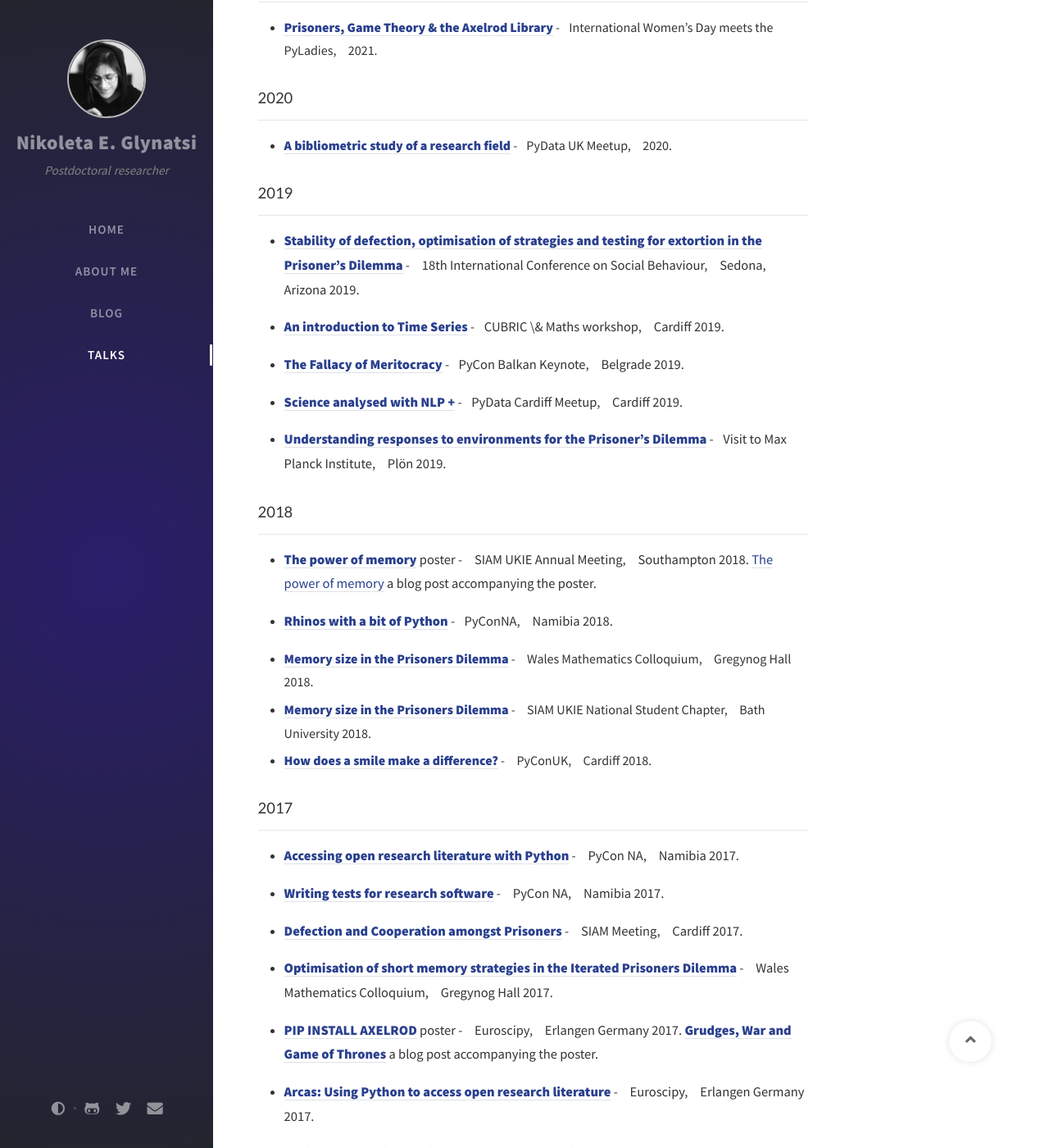
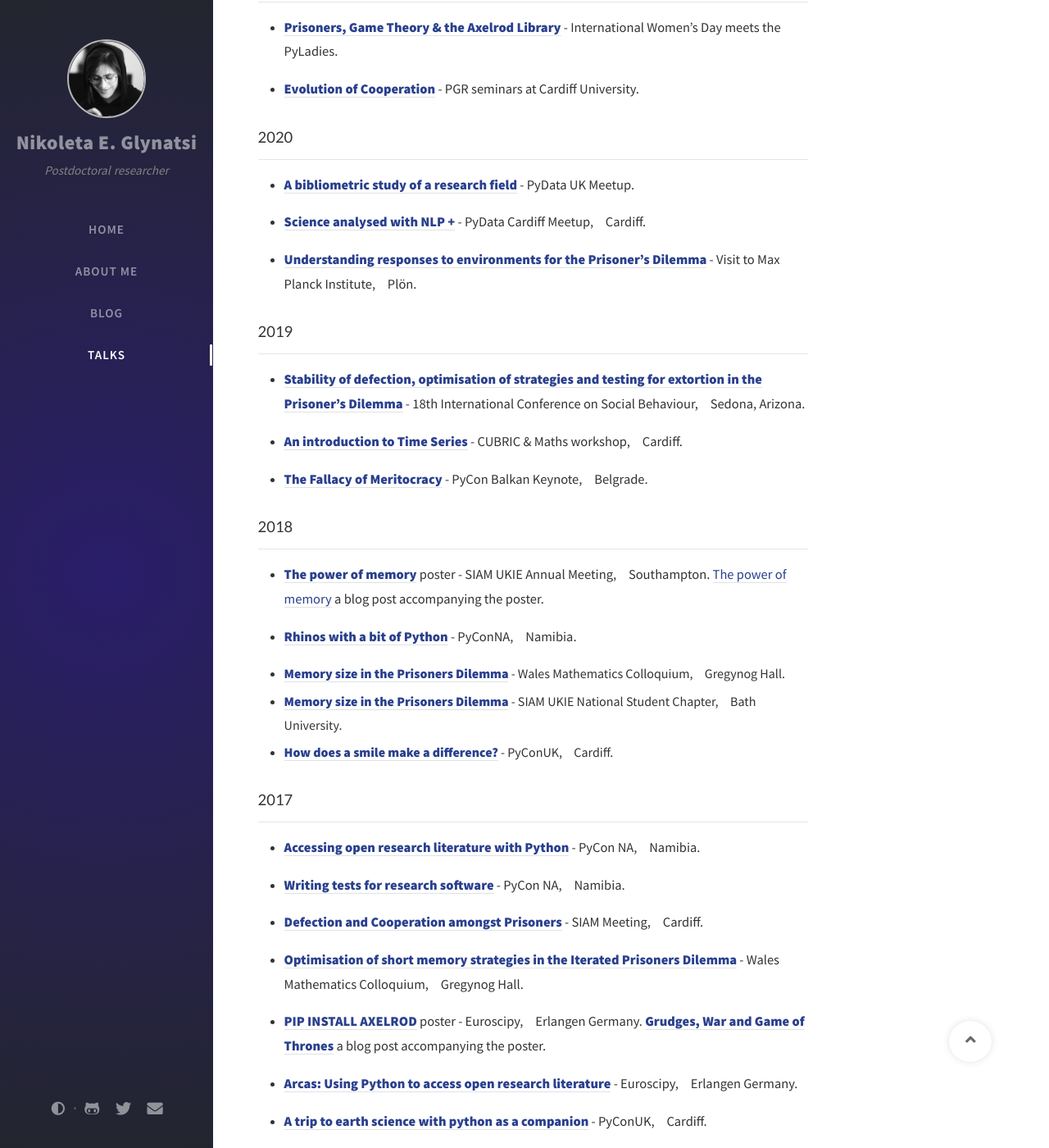
Before and after one commit to Nikoleta-v3/Nikoleta-v3.github.io, a Jekyll site: the page built from _tabs/talks.md, in a window 1280 px wide and 1400 px high, scrolled down 215 px. Shown: the whole window at 82% size. Built offline with Jekyll 4.4.1, drawn with Linux system fonts in a browser that asks for light colours; nearby versions of some CDN libraries; comment, search, counter and statistics services are not loaded; some of the changed text lies outside the part shown.

Commit message:
update and clean talks tab

```diff
--- a/_tabs/talks.md
+++ b/_tabs/talks.md
@@ -6,82 +6,86 @@ order: 4
 
 <h4>2021</h4>
 <hr>
-+ [**Prisoners, Game Theory & the Axelrod Library**]({{ site.pdfs }}/talks/2021-03-08-PyLadies/main.pdf) -&ensp;
-International Women's Day meets the PyLadies, &ensp; 2021.
+
++ [**Prisoners, Game Theory & the Axelrod Library**]({{ site.pdfs }}/talks/2021-03-08-PyLadies/main.pdf) -
+International Women's Day meets the PyLadies.
+
++ [**Evolution of Cooperation**]({{ site.pdfs }}/talks/2021-03-03-Cardiff-University/main.pdf) -
+PGR seminars at Cardiff University.
 
 <h4>2020</h4>
 <hr>
-+ [**A bibliometric study of a research field**]({{ site.pdfs }}/talks//2020-06-24-PyDataUK/main.pdf) -&ensp; PyData UK Meetup, &ensp; 2020.
+
++ [**A bibliometric study of a research field**]({{ site.pdfs }}/talks//2020-06-24-PyDataUK/main.pdf) - PyData UK Meetup.
+
++ [**Science analysed with NLP +**]({{ site.pdfs }}/talks//2020-02-11-PyDataCardiff/main.pdf) - PyData Cardiff Meetup, &ensp; Cardiff.
+
++ [**Understanding responses to environments for the Prisoner's Dilemma**]({{ site.pdfs }}/talks//2020-02-26-Max-Planck/main.pdf) - Visit to Max Planck Institute, &ensp; Plön.
 
 <h4>2019</h4>
 <hr>
 
-+ [**Stability of defection, optimisation of strategies and testing for extortion in the Prisoner's Dilemma**]({{ site.pdfs }}/talks//2019-06-03- International-Conference-On-Social-Dilemmas/main.pdf) - &ensp; 18th International Conference on Social Behaviour, &ensp; Sedona, Arizona 2019.
++ [**Stability of defection, optimisation of strategies and testing for extortion in the Prisoner's Dilemma**]({{ site.pdfs }}/talks//2019-06-03- International-Conference-On-Social-Dilemmas/main.pdf) - 18th International Conference on Social Behaviour, &ensp; Sedona, Arizona.
 
-+ [**An introduction to Time Series**]({{ site.pdfs }}/talks//2019-06-24-Introduction-Time-Series/main.pdf) -&ensp;  CUBRIC \& Maths workshop, &ensp; Cardiff 2019.
++ [**An introduction to Time Series**]({{ site.pdfs }}/talks//2019-06-24-Introduction-Time-Series/main.pdf) -  CUBRIC & Maths workshop, &ensp; Cardiff.
 
-+ [**The Fallacy of Meritocracy**]({{ site.pdfs }}/talks//2019-10-05-PyConBalkan/main.pdf) -&ensp; PyCon Balkan Keynote, &ensp; Belgrade 2019.
-
-+ [**Science analysed with NLP +**]({{ site.pdfs }}/talks//2020-02-11-PyDataCardiff/main.pdf) -&ensp; PyData Cardiff Meetup, &ensp; Cardiff 2019.
-
-+ [**Understanding responses to environments for the Prisoner's Dilemma**]({{ site.pdfs }}/talks//2020-02-26-Max-Planck/main.pdf) -&ensp; Visit to Max Planck Institute, &ensp; Plön 2019.
-
++ [**The Fallacy of Meritocracy**]({{ site.pdfs }}/talks//2019-10-05-PyConBalkan/main.pdf) - PyCon Balkan Keynote, &ensp; Belgrade.
 
 <h4>2018</h4>
 <hr>
 
 + [**The power of memory**]({{ site.pdfs }}/posters//2018-01-08-SIAM
-/poster.pdf) poster - &ensp; SIAM UKIE Annual Meeting, &ensp; Southampton 2018.
+/poster.pdf) poster - SIAM UKIE Annual Meeting, &ensp; Southampton.
 [The power of memory](https://nikoleta-v3.github.io/blog/2018/01/05/power-of-memory.html) a blog post accompanying the poster.
 
-+ [**Rhinos with a bit of Python**]({{ site.pdfs }}/talks//2018-02-20-PyConNA/main.pdf) -&ensp;  PyConNA, &ensp; Namibia 2018.
++ [**Rhinos with a bit of Python**]({{ site.pdfs }}/talks//2018-02-20-PyConNA/main.pdf) -  PyConNA, &ensp; Namibia.
 
-+ [**Memory size in the Prisoners Dilemma**]({{ site.pdfs }}/talks/2018-05-22-Gregynog/main.pdf) - &ensp; Wales Mathematics Colloquium, &ensp; Gregynog Hall 2018.
-+ [**Memory size in the Prisoners Dilemma**]({{ site.pdfs }}/talks/2018-06-18-SIAM-UKIE-National-Student-Chapter/main.pdf) - &ensp; SIAM UKIE National Student Chapter, &ensp; Bath University 2018.
-+ [**How does a smile make a difference?**]({{ site.pdfs }}/talks/2018-09-15-PyConUK/index.html) - &ensp; PyConUK, &ensp; Cardiff 2018.
++ [**Memory size in the Prisoners Dilemma**]({{ site.pdfs }}/talks/2018-05-22-Gregynog/main.pdf) - Wales Mathematics Colloquium, &ensp; Gregynog Hall.
++ [**Memory size in the Prisoners Dilemma**]({{ site.pdfs }}/talks/2018-06-18-SIAM-UKIE-National-Student-Chapter/main.pdf) - SIAM UKIE National Student Chapter, &ensp; Bath University.
++ [**How does a smile make a difference?**]({{ site.pdfs }}/talks/2018-09-15-PyConUK/index.html) - PyConUK, &ensp; Cardiff.
 
 <h4>2017</h4>
 <hr>
 
-+ [**Accessing open research literature with Python**]({{ site.pdfs }}/talks/2017-02-23 Arcas (PyCon Namibia)/main.pdf) - &ensp; PyCon NA, &ensp; Namibia 2017.
++ [**Accessing open research literature with Python**]({{ site.pdfs }}/talks/2017-02-23 Arcas (PyCon Namibia)/main.pdf) - PyCon NA, &ensp; Namibia.
 
-+ [**Writing tests for research software**]({{ site.pdfs }}/talks/2017-02-23 Testing (PyCon Namibia)/main.pdf) - &ensp; PyCon NA, &ensp; Namibia 2017.
++ [**Writing tests for research software**]({{ site.pdfs }}/talks/2017-02-23 Testing (PyCon Namibia)/main.pdf) - PyCon NA, &ensp; Namibia.
 
-+ [**Defection and Cooperation amongst Prisoners**]({{ site.pdfs }}/talks/2017-03-01-SIAM/main.pdf) - &ensp; SIAM Meeting, &ensp; Cardiff 2017.
++ [**Defection and Cooperation amongst Prisoners**]({{ site.pdfs }}/talks/2017-03-01-SIAM/main.pdf) - SIAM Meeting, &ensp; Cardiff.
 
-+ [**Optimisation of short memory strategies in the Iterated Prisoners Dilemma**]({{ site.pdfs }}/talks/2017-05-22-Gregynog/main.pdf) - &ensp;
-Wales Mathematics Colloquium, &ensp; Gregynog Hall 2017.
++ [**Optimisation of short memory strategies in the Iterated Prisoners Dilemma**]({{ site.pdfs }}/talks/2017-05-22-Gregynog/main.pdf) -
+Wales Mathematics Colloquium, &ensp; Gregynog Hall.
 
 + [**PIP INSTALL AXELROD**]({{ site.pdfs }}/talks//2017-08-28-Euroscipy
-/poster.pdf) poster - &ensp; Euroscipy, &ensp; Erlangen Germany 2017.
+/poster.pdf) poster - Euroscipy, &ensp; Erlangen Germany.
 [**Grudges, War and Game of Thrones**](https://nikoleta-v3.github.io/blog/2017/08/23/grudges-war-GoT.html) a blog post accompanying the poster.
 
 + [**Arcas: Using Python to access open research literature**]({{ site.pdfs }}/talks//2017-08-28-Euroscipy
-/main.pdf) - &ensp; Euroscipy, &ensp; Erlangen Germany 2017.
+/main.pdf) - Euroscipy, &ensp; Erlangen Germany.
 
-+ [**A trip to earth science with python as a companion**]({{ site.pdfs }}/talks//2017-10-29-PyConUK/main.pdf) - &ensp; PyConUK, &ensp; Cardiff 2017.
++ [**A trip to earth science with python as a companion**]({{ site.pdfs }}/talks//2017-10-29-PyConUK/main.pdf) - PyConUK, &ensp; Cardiff.
 
 <h4>2016</h4>
 <hr>
 
-+ [**SWORDS PhD Talk**]({{ site.pdfs }}/talks/2016-10-03-SWORDS/main.pdf) - &ensp; SWORDS meeting, &ensp;Cardiff 2016.
++ [**SWORDS PhD Talk**]({{ site.pdfs }}/talks/2016-10-03-SWORDS/main.pdf) - SWORDS meeting, &ensp;Cardiff.
 
-+ [**SSI Selection Day**]({{ site.pdfs }}/talks/2016-11-02-SSI/main.pdf) - &ensp; Fellows selection day, &ensp; Manchester 2016.
++ [**SSI Selection Day**]({{ site.pdfs }}/talks/2016-11-02-SSI/main.pdf) - Fellows selection day, &ensp; Manchester.
 
 
 <h4>Lightning Talks</h4>
 <hr>
 
-+ [**PyDiff**]({{ site.pdfs }}/lightning-talks/PyDiff/main.pdf) - &ensp; PyDiff meeting, &ensp; Cardiff 2017.
-+ [**PyCon NA**]({{ site.pdfs }}/lightning-talks/PyCon Namibia/main.pdf) - &ensp; PyCon NA, &ensp; Namibia 2017.
-+ [**CW17**]({{ site.pdfs }}/lightning-talks/CW17/CW17-Lightning talk-NikoletaGlynatsi.pdf) - &ensp;
++ [**PyDiff**]({{ site.pdfs }}/lightning-talks/PyDiff/main.pdf) - PyDiff meeting, &ensp; Cardiff 2017.
++ [**PyCon NA**]({{ site.pdfs }}/lightning-talks/PyCon Namibia/main.pdf) - PyCon NA, &ensp; Namibia 2017.
++ [**CW17**]({{ site.pdfs }}/lightning-talks/CW17/CW17-Lightning talk-NikoletaGlynatsi.pdf) -
 Collaborators Workshop, &ensp; Leeds 2017.
-+ [**PyDiff**]({{ site.pdfs }}/lightning-talks/Hacktoberfest/index.html) - &ensp; PyDiff meeting, &ensp; January Cardiff 2019.
++ [**PyDiff**]({{ site.pdfs }}/lightning-talks/Hacktoberfest/index.html) - PyDiff meeting, &ensp; January Cardiff 2019.
 
 <h4>Three Minute Thesis</h4>
 <hr>
 
-+ [**Would we behave differently if we had the brain of a goldfish?**]({{ site.pdfs }}/3min_thesis/index.html) - &ensp; School of Mathematics, &ensp; Cardiff University 2019.
++ [**Would we behave differently if we had the brain of a goldfish?**]({{ site.pdfs }}/3min_thesis/index.html) - School of Mathematics, &ensp; Cardiff University 2019.
 
 
 The slides are also accessible on speaker deck (<https://speakerdeck.com/nikoletav3>).
```
